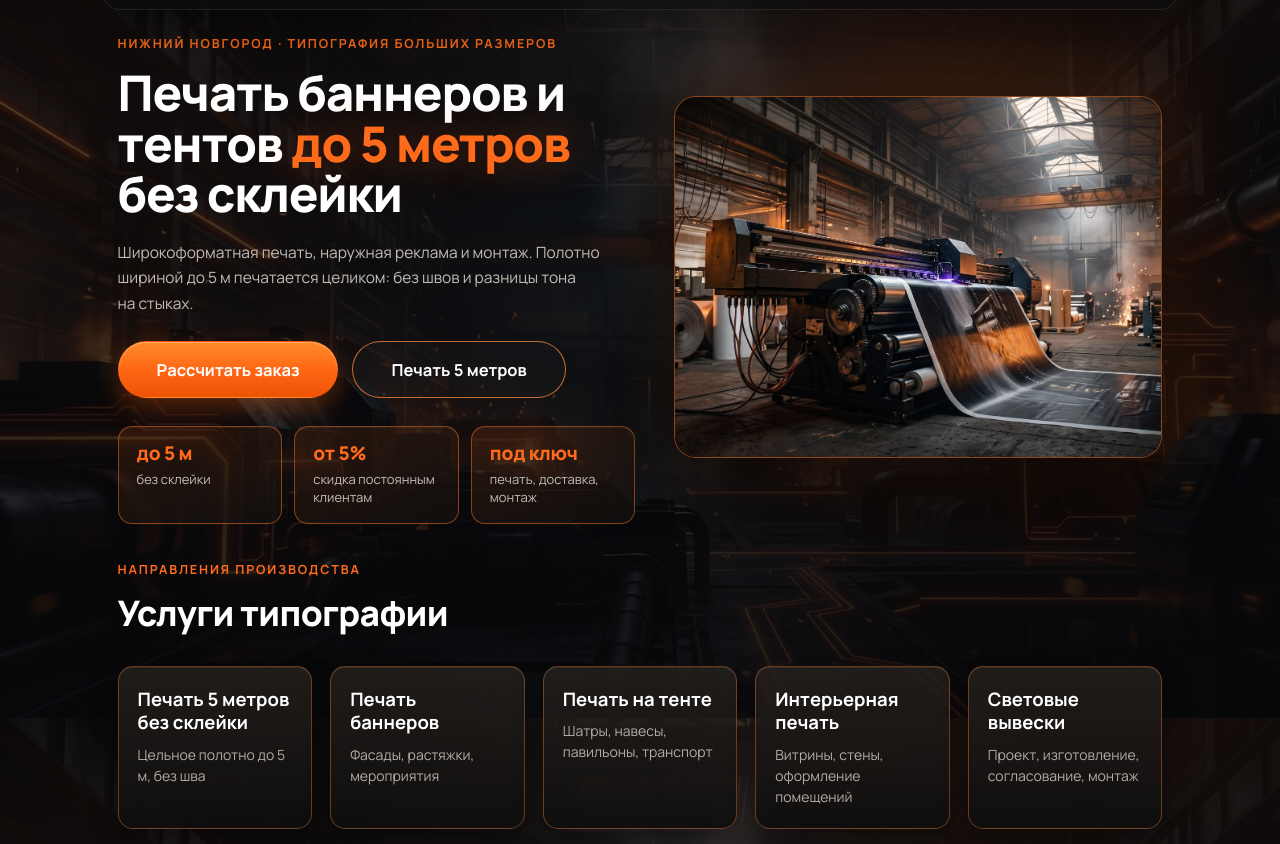
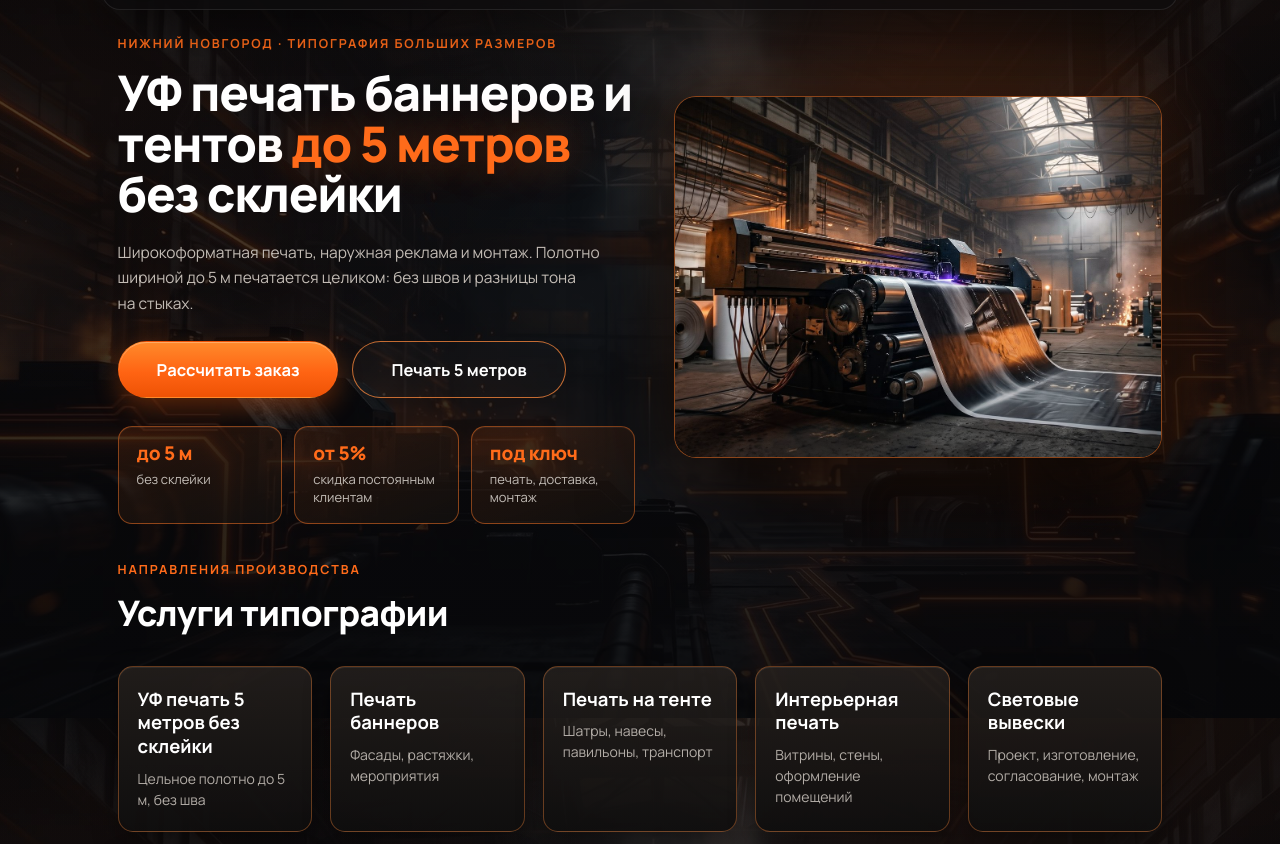
Before and after one commit to DeminovAL/cvc_ds, a plain HTML site: page index.html in a window 1280 px wide. Shown: the part 82-926 px from the top of the page. Drawn offline with Linux system fonts and the light colour scheme.

Commit message:
Update index.html

```diff
--- a/index.html
+++ b/index.html
@@ -80,7 +80,7 @@
     <div class="container hero-grid">
         <div>
             <span class="eyebrow">Нижний Новгород · типография больших размеров</span>
-            <h1>Печать баннеров и<br>тентов <span class="accent">до 5 метров</span><br>без склейки</h1>
+            <h1>УФ печать баннеров и<br>тентов <span class="accent">до 5 метров</span><br>без склейки</h1>
             <p class="hero-lead">Широкоформатная печать, наружная реклама и монтаж. Полотно шириной <span class="nowrap">до 5 м</span> печатается целиком: без швов и разницы тона на&nbsp;стыках.</p>
             <div class="hero-actions">
                 <a class="btn btn-primary" href="#calc">Рассчитать заказ</a>
@@ -108,7 +108,7 @@
         </div>
         <div class="services-grid">
             <a class="service-card" href="pechat-5-metrov.html">
-                <b>Печать 5 метров без склейки</b>
+                <b>УФ печать 5 метров без склейки</b>
                 <span>Цельное полотно до 5 м, без шва</span>
             </a>
             <a class="service-card" href="pechat-banerov.html">
```
